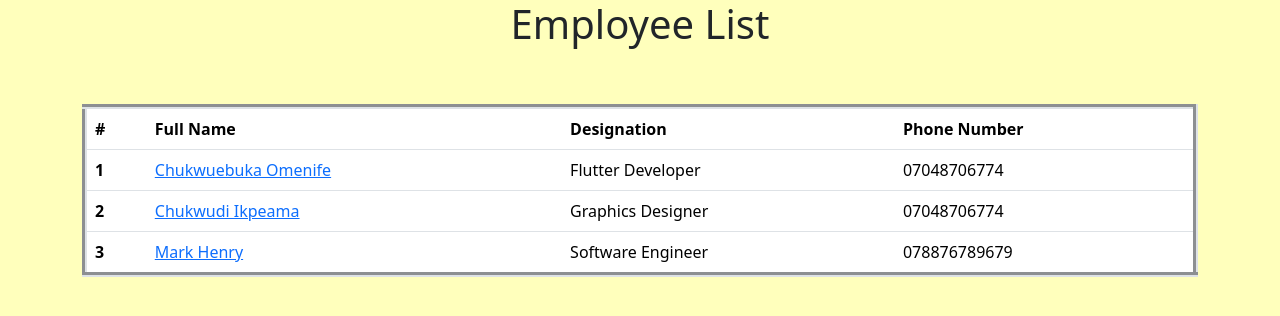
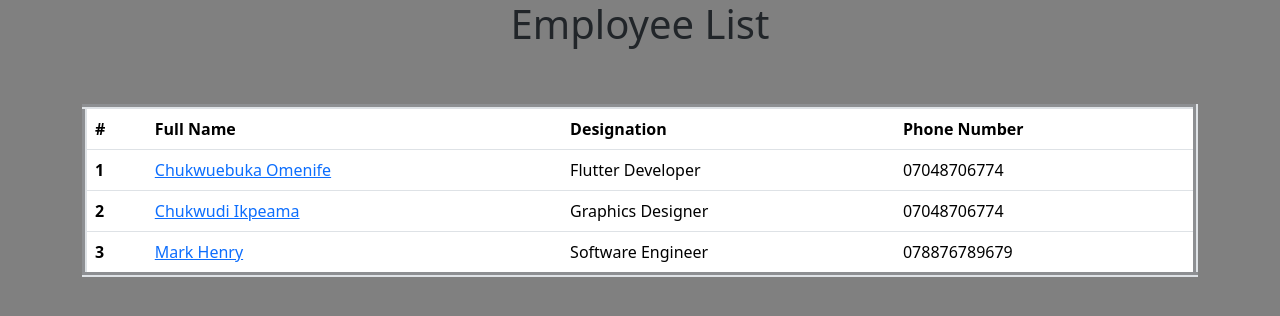
Before and after one commit to Xcheche/djangobasic, a Django app: page / in a window 1280 px wide. Shown: the top 316 px of the page. Run offline with Django 5.2, Linux system fonts and the light colour scheme; data comes from the database, SQL or seed files in the repository.

Commit message:
css updated

```diff
--- a/mysite/static/css/style.css
+++ b/mysite/static/css/style.css
@@ -1,3 +1,3 @@
 body {
-    background-color: #ffff8990 !important;
+    background-color: grey !important;
 }
```
